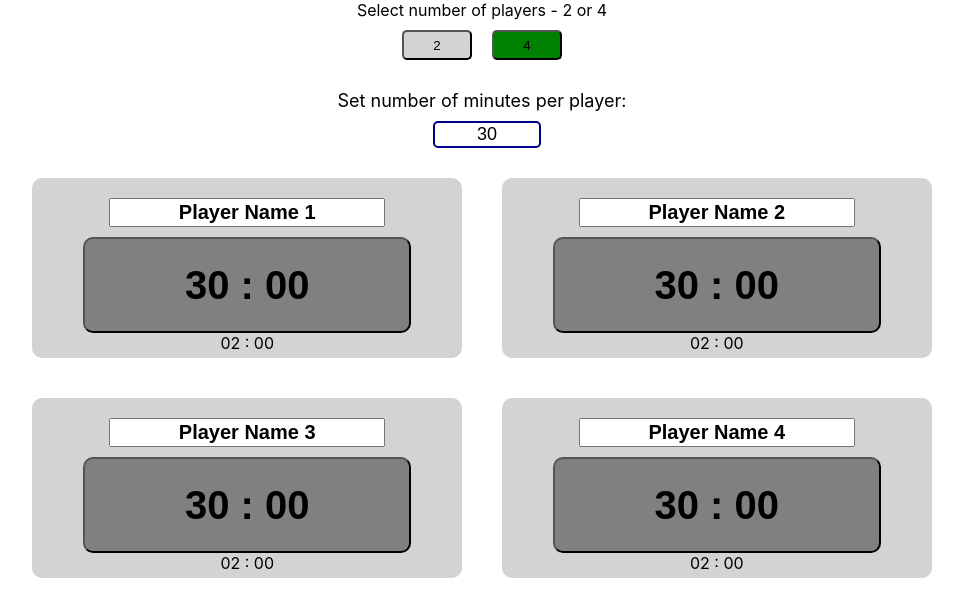
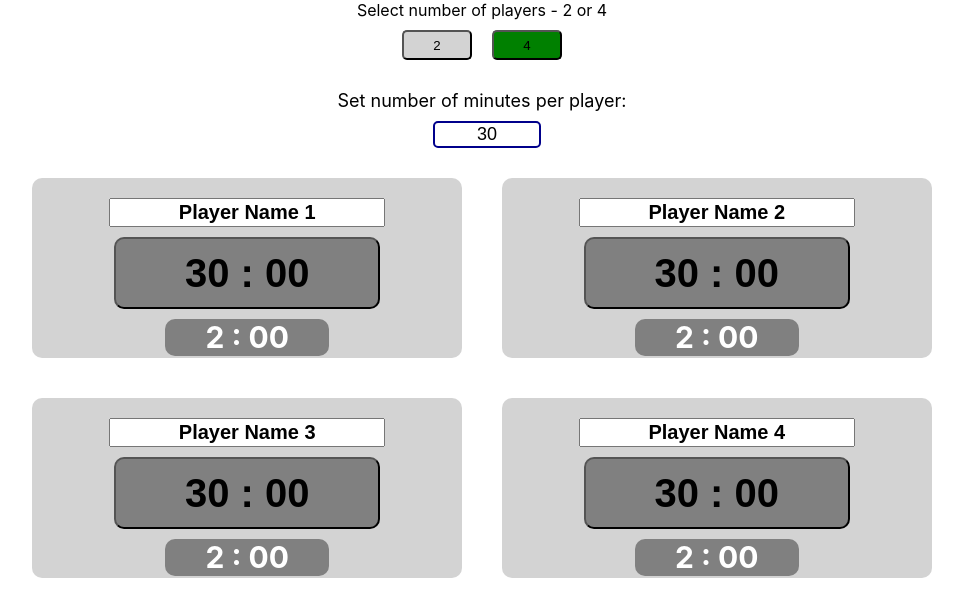
Before and after one commit to dracobg/multi_player_timer, a React (Create React App) app: page / in a window 1280 px wide. Shown: the top 616 px of the page, without its empty margins (158-1121 px from the left). Built offline with nearby package versions, Linux system fonts and the light colour scheme.

Commit message:
added css to timers for 30 secs and 10 secs

```diff
--- a/src/App.css
+++ b/src/App.css
@@ -45,10 +45,10 @@
 }
 
 .clock {
-  width: 80%;
+  width: 65%;
   background-color: gray;
   border-radius: 10px;
-  height: 60%;
+  height: 45%;
 }
 
 .clock.playerSelected {
@@ -86,3 +86,30 @@
 .selectPlayers.selected {
   background-color: green;
 }
+
+.timerDiv {
+  width: 40%;
+  height: 23%;
+  margin: 10px auto;
+  background-color: gray;
+  border-radius: 10px;
+  padding: 0px;
+}
+
+.timerDiv.playerSelected {
+  background-color: green;
+}
+
+.timerDiv.zero {
+  background-color: red;
+}
+
+.timerDiv.low {
+  background-color: orange;
+}
+
+.playerTimer {
+  color: white;
+  font-size: 30px;
+  font-weight: bold;
+}
--- a/src/App.js
+++ b/src/App.js
@@ -31,10 +31,20 @@ class App extends Component {
 
   componentDidMount() {
     setInterval(() => {
+      let tempClocks = this.state.clocks
+      let tempTimers = this.state.timers
+
       if (this.state.started && this.state.clocks[this.state.playerSelected] > 0) {
-        let tempClocks = this.state.clocks
         tempClocks[this.state.playerSelected] = tempClocks[this.state.playerSelected] - 1
-        this.setState({ clocks: tempClocks })
+
+        if (this.state.timers[this.state.playerSelected] > 0) {
+          tempTimers[this.state.playerSelected] = tempTimers[this.state.playerSelected] - 1
+        }
+
+        this.setState({
+          clocks: tempClocks,
+          timers: tempTimers
+        })
       }
     }, 1000)
   }
@@ -72,7 +82,8 @@ class App extends Component {
   setSelectedPlayer(indexPlayer) {
     this.setState({
       playerSelected: indexPlayer,
-      started: true
+      started: true,
+      timers: [originalSecondsTimer, originalSecondsTimer, originalSecondsTimer, originalSecondsTimer]
     })
   }
 
--- a/src/Clock.js
+++ b/src/Clock.js
@@ -7,7 +7,8 @@ function Clock(props) {
     const minutesDisplayTimer = Math.floor(props.timer / 60)
     const secondsDisplayTimer = props.timer % 60
 
-    const timerClassName = props.clock === 0 ? 'clock zero' : props.clock < 300 ? 'clock low' : props.index === props.playerSelected ? 'clock playerSelected' : 'clock'
+    const ClassNameClock = props.clock === 0 ? 'clock zero' : props.clock < 300 ? 'clock low' : props.index === props.playerSelected ? 'clock playerSelected' : 'clock'
+    const ClassNameTimer = props.timer < 10 ? 'timerDiv zero' : props.timer < 30 ? 'timerDiv low' : props.index === props.playerSelected ? 'timerDiv playerSelected' : 'timerDiv'
 
     return (
         <div id={'clockDiv' + props.index} className='clockDiv'>
@@ -21,15 +22,15 @@ function Clock(props) {
                 onChange={(e) => props.handleChangeName(e, props.index)}
             />
 
-            <button id={'playerBtn' + props.index} className={timerClassName} onClick={() => props.setSelectedPlayer(props.index)}>
+            <button id={'playerBtn' + props.index} className={ClassNameClock} onClick={() => props.setSelectedPlayer(props.index)}>
                 <div id={'playerClock' + props.index} className='playerClock'>
                     {minutesDisplayClock.toLocaleString('en-US', { minimumIntegerDigits: 2, useGrouping: false }) + ' : ' + secondsDisplayClock.toLocaleString('en-US', { minimumIntegerDigits: 2, useGrouping: false })}
                 </div>
             </button>
 
-            <div id={'timerDiv' + props.index}>
+            <div id={'timerDiv' + props.index} className={ClassNameTimer}>
                 <div id={'playerTimer' + props.index} className='playerTimer'>
-                    {minutesDisplayTimer.toLocaleString('en-US', { minimumIntegerDigits: 2, useGrouping: false }) + ' : ' + secondsDisplayTimer.toLocaleString('en-US', { minimumIntegerDigits: 2, useGrouping: false })}
+                    {minutesDisplayTimer.toLocaleString('en-US', { minimumIntegerDigits: 1, useGrouping: false }) + ' : ' + secondsDisplayTimer.toLocaleString('en-US', { minimumIntegerDigits: 2, useGrouping: false })}
                 </div>
             </div>
         </div>
```
